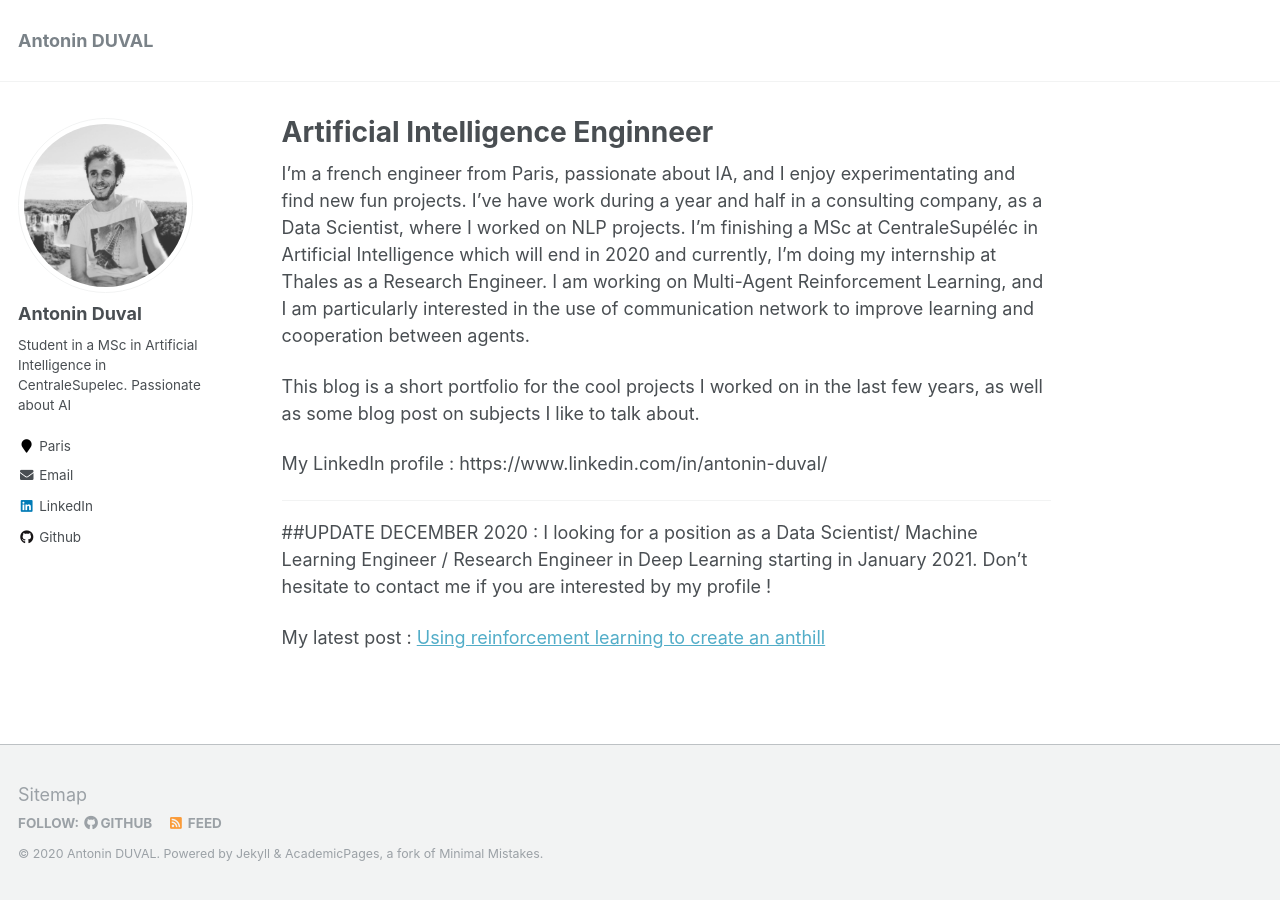
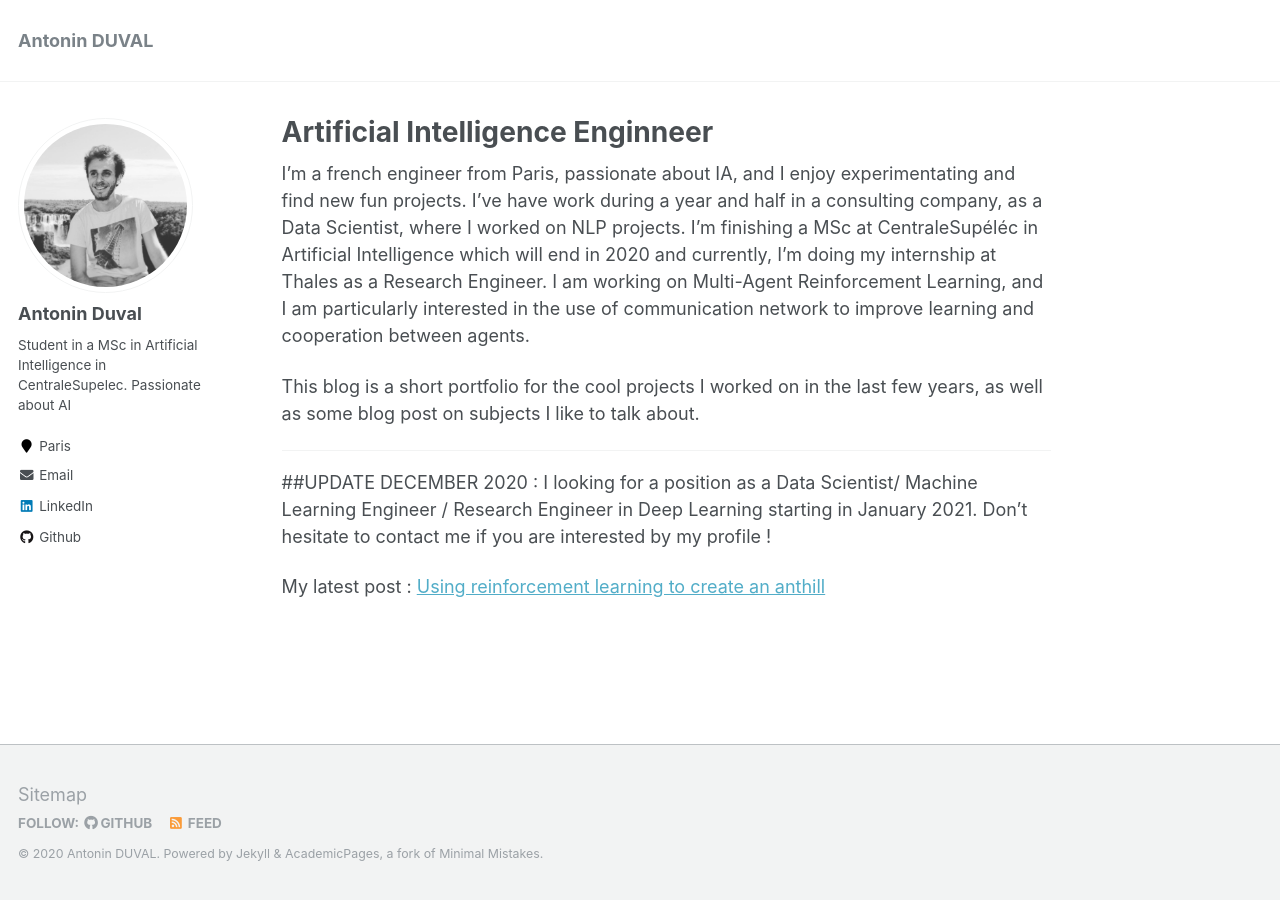
Before and after one commit to AntoninDuval/antoninduval.github.io, a Jekyll site: the page built from _pages/about.md, in a window 1280 px wide. Built offline with Jekyll 4.4.1, drawn with Linux system fonts in a browser that asks for light colours.

Commit message:
Update about.md

```diff
--- a/_pages/about.md
+++ b/_pages/about.md
@@ -13,8 +13,6 @@ I'm a french engineer from Paris, passionate about IA, and I enjoy experimentati
 
 This blog is a short portfolio for the cool projects I worked on in the last few years, as well as some blog post on subjects I like to talk about.
 
-My LinkedIn profile : https://www.linkedin.com/in/antonin-duval/
-
 ---
 
 ##UPDATE DECEMBER 2020 :
```
